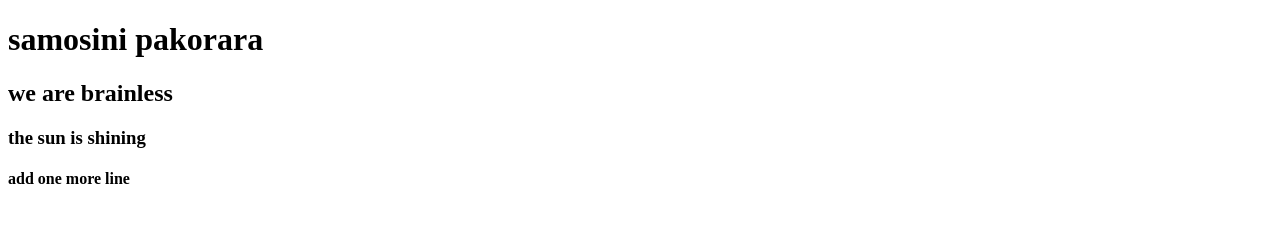
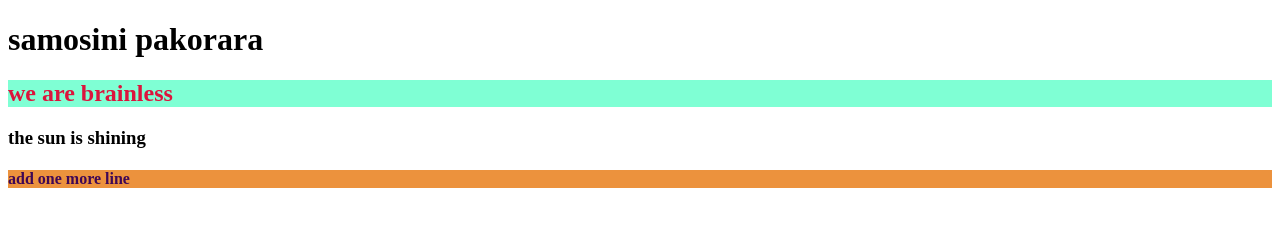
Before and after one commit to Mishka-21/First-Repo, a plain HTML site: page index.html in a window 1280 px wide. Drawn offline with Linux system fonts and the light colour scheme.

Commit message:
styled the lines

```diff
--- a/index.html
+++ b/index.html
@@ -7,8 +7,8 @@
 </head>
 <body>
     <h1>samosini pakorara</h1>
-    <h2>we are brainless</h2>
+    <h2 style="color: crimson; background-color: aquamarine;">we are brainless</h2>
     <h3>the sun is shining</h3>
-    <h4>add one more line </h4>
+    <h4 style="color: rgb(63, 8, 85); background-color: rgb(236, 146, 61);">add one more line </h4>
 </body>
 </html>
```
